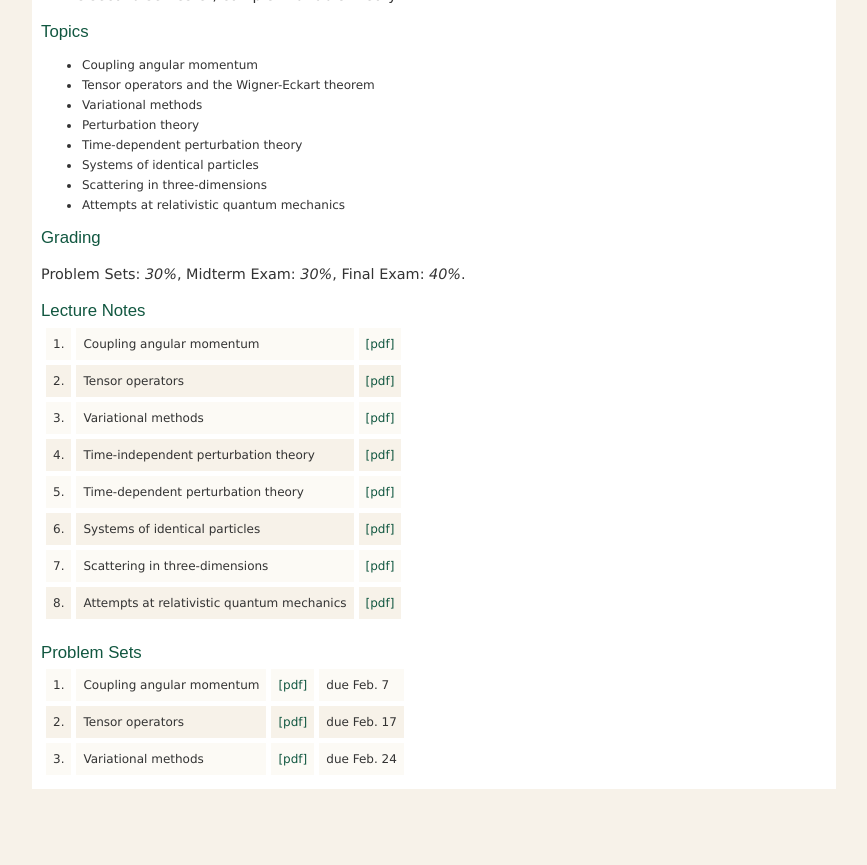
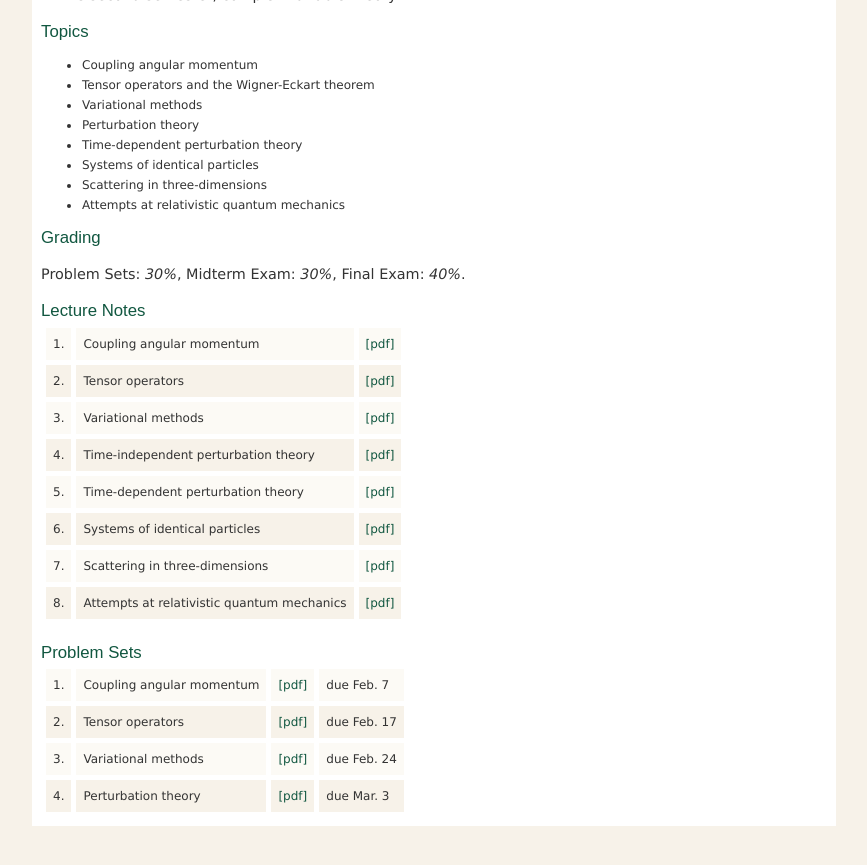
Before and after one commit to jozefdudek/personal_website, a Jekyll site: the page built from Phys622.html, in a window 1280 px wide and 900 px high, scrolled down 1623 px. Shown: the top 865 px of the window, without its empty margins (192-1059 px from the left). Built offline with Jekyll 4.4.1, drawn with Linux system fonts in a browser that asks for light colours.

Commit message:
added hw 4

```diff
--- a/Phys622.html
+++ b/Phys622.html
@@ -196,16 +196,16 @@
     <td class="highlights">due Feb. 24</td>
   </tr>
 
-<!--
-
     <tr class="highlights">
     <td class="highlights"> 4. </td>
     <td class="highlights">Perturbation theory</td>
     <td class="highlights">
-      <a href="https://wm1693.box.com/s/r0ymi9ecbpxxma4q6vp17fi677b38xp4">[pdf]</a>
+      <a href="https://wm1693.box.com/s/iotjo7sarw48gh2w7p75u0w8qysq2604">[pdf]</a>
     </td>
-    <td class="highlights">due Mar. 11</td>
+    <td class="highlights">due Mar. 3</td>
   </tr>
+
+<!--
 
   <tr class="highlights">
     <td class="highlights"> 5. </td>
```
